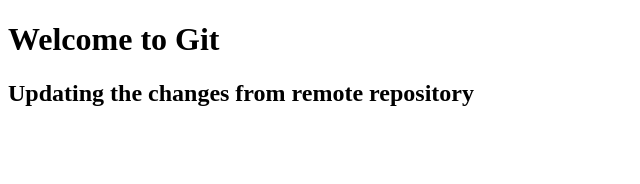
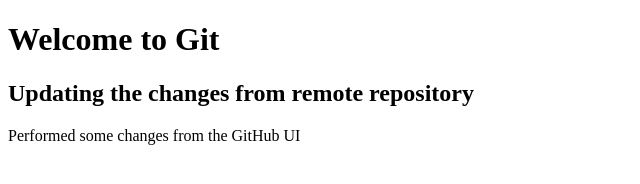
Before and after one commit to A-K-dev/git-session-p, a plain HTML site: page index.html in a window 1280 px wide. Shown: the whole page, without its empty margins (0-640 px from the left). Drawn offline with Linux system fonts and the light colour scheme.

Commit message:
Update index.html

```diff
--- a/index.html
+++ b/index.html
@@ -8,5 +8,6 @@
 <body>
 	<h1>Welcome to Git</h1>
 	<h2> Updating the changes from remote repository</h2>
+	<p>Performed some changes from the GitHub UI</p>
 </body>
 </html>
```
